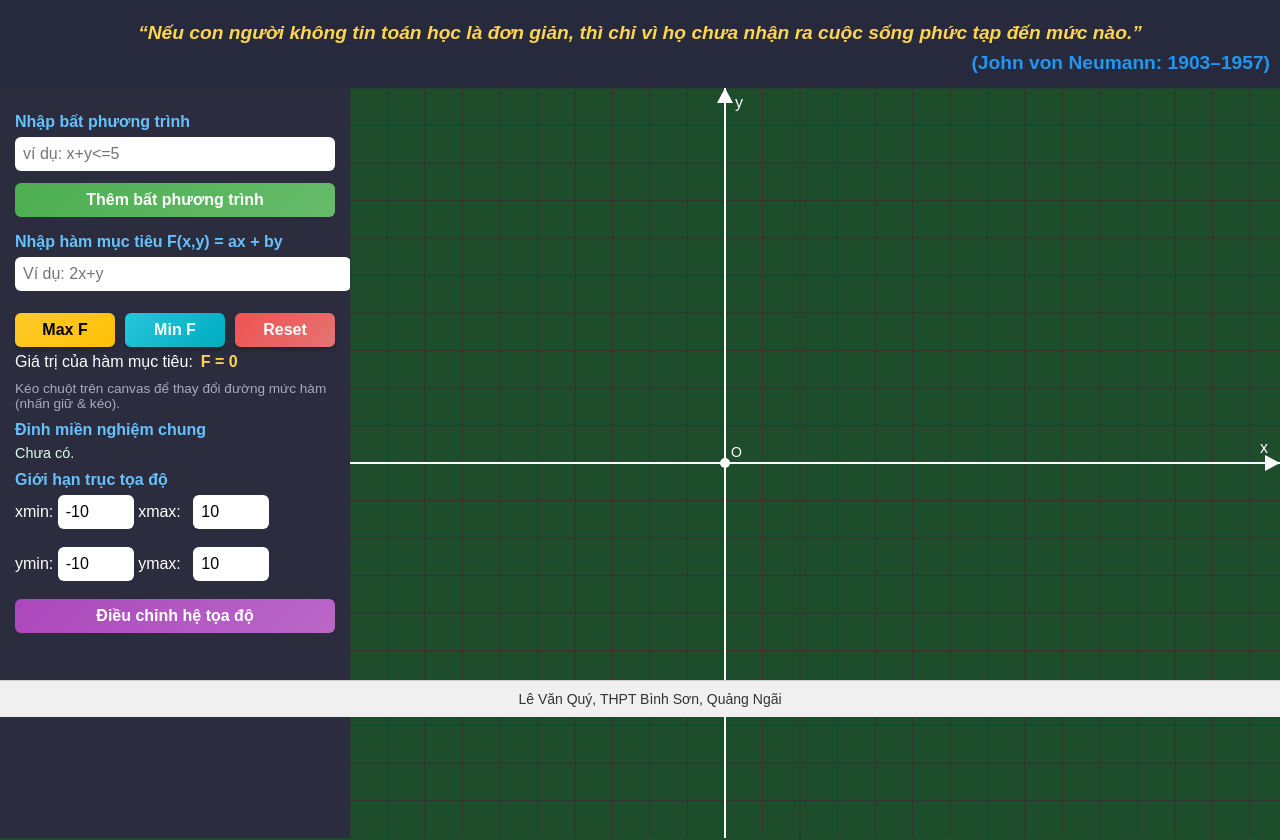
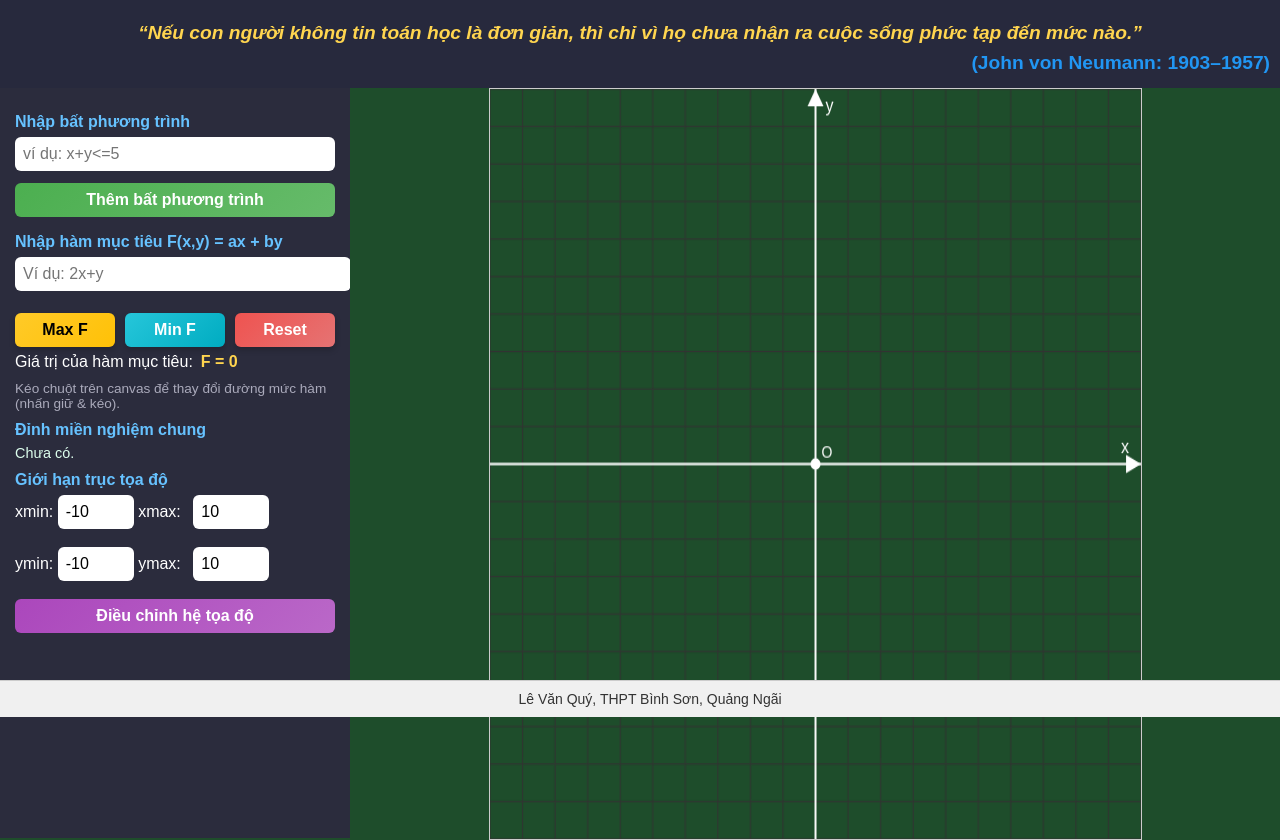
Before and after one commit to levanquybson/bptvahbpt, a plain HTML site: page index.html in a window 1280 px wide. Both pictures are taken after a click on the button "Điều chỉnh hệ tọa độ". Shown: the part 83-923 px from the top of the page. Drawn offline with Linux system fonts and the light colour scheme.

Commit message:
Update index.html

```diff
--- a/index.html
+++ b/index.html
@@ -2,7 +2,7 @@
 <html lang="vi">
 <head>
 <meta charset="utf-8"/>
-<meta name="viewport" content="width=device-width,initial-scale=1"/>
+<meta name="viewport" content="width=device-width, initial-scale=1.0, maximum-scale=1.0, user-scalable=no">
 <title>Miền nghiệm & Hàm mục tiêu</title>
 <style>
 body {
@@ -83,6 +83,31 @@ body {
       margin: 0;
       font-family: Arial, sans-serif;
     }
+
+
+@media (max-width: 768px) {
+  #container {
+    flex-direction: column;
+    height: auto;
+  }
+
+  #controls {
+    width: auto;
+    height: auto;
+  }
+
+  #canvas-container {
+    height: 400px; /* hoặc 50vh, hoặc auto tùy ý */
+  }
+}
+#canvas-container {
+  flex: 1;
+  background: #1e4d2b;
+  position: relative;
+  min-height: 300px; /* Thêm dòng này */
+}
+
+
     footer {
       position: fixed;
       bottom: 0;
@@ -105,6 +130,13 @@ body {
 
 
 
+#graph {
+  width: 70%;          /* hoặc 60%, 80% tuỳ bạn muốn nhỏ hay to */
+  aspect-ratio: 1 / 1; /* luôn giữ hình vuông */
+  display: block;
+  margin: 0 auto;      /* căn giữa */
+  border: 1px solid #ccc; /* tuỳ chọn: có khung cho dễ thấy */
+}
 
 
 
@@ -183,12 +215,16 @@ let allConstraints=[], objective=null, vertices=[], dragging=false;
 
 function fitCanvas(){
   canvas.width = canvas.offsetWidth;
-  canvas.height = canvas.offsetHeight;
+canvas.height = canvas.offsetWidth;  // ép vuông
+
   width = canvas.width; height = canvas.height;
   if(origin.x===0 && origin.y===0) origin = {x: width/2, y: height/2};
 }
 fitCanvas();
-window.addEventListener('resize', ()=>{ fitCanvas(); draw(); });
+// dùng cùng một đường tính để không “lệch” so với Reset/applyRange
+window.addEventListener('resize', resizeCanvasAndRedraw);
+// gọi 1 lần khi trang load để đồng bộ ngay từ đầu
+window.addEventListener('load', resizeCanvasAndRedraw);
 
 // ---- coord conversions ----
 const toCanvasX = x=>origin.x + x*scale;
@@ -329,8 +365,14 @@ function drawGrid(){
   ctx.moveTo(0,origin.y); ctx.lineTo(width,origin.y); ctx.stroke();
 
   // Oy
-  ctx.beginPath();
-  ctx.moveTo(origin.x,0); ctx.lineTo(origin.x,height); ctx.stroke();
+// --- trục Oy ---
+// thay vì vẽ đúng từ 0 → height, mình kéo dài ra thêm 30%
+ctx.strokeStyle = '#fff';
+ctx.lineWidth = 2;
+ctx.beginPath();
+ctx.moveTo(origin.x, -height * 0.5);       // vẽ cao hơn 30% so với canvas
+ctx.lineTo(origin.x, height * 1.5);       // vẽ thấp hơn 30% so với canvas
+ctx.stroke();
 
   // --- mũi tên Ox ---
   ctx.beginPath();
@@ -544,10 +586,44 @@ function draw(){
   drawVertexLabels(); // <- thêm dòng này
 }
 
+function resizeCanvasAndRedraw() {
+  fitCanvas();
 
+  let xmin = parseFloat(document.getElementById('xmin').value),
+      xmax = parseFloat(document.getElementById('xmax').value),
+      ymin = parseFloat(document.getElementById('ymin').value),
+      ymax = parseFloat(document.getElementById('ymax').value);
+
+  if (isNaN(xmin) || isNaN(xmax) || isNaN(ymin) || isNaN(ymax) || xmax <= xmin || ymax <= ymin) {
+    draw();
+    return;
+  }
+
+  // --- chọn khung hình vuông ---
+  const side = Math.min(width, height);   // cạnh hình vuông
+  const offsetX = (width  - side) / 2;    // căn giữa ngang
+  const offsetY = (height - side) / 2;    // căn giữa dọc
+
+  // --- cân bằng hệ trục ---
+  const dx = xmax - xmin;
+  const dy = ymax - ymin;
+  const L = Math.max(dx, dy);             // độ dài lớn nhất theo đơn vị
+  scale = side / L;                       // 1 đơn vị = scale px
+
+  // --- origin nằm trong hình vuông ---
+  origin = {
+    x: offsetX + (-xmin) * scale,
+    y: side + offsetY + ymin * scale
+  };
+
+  draw();
+}
+
+window.addEventListener("orientationchange", resizeCanvasAndRedraw);
 
 
 // ---- events ----
+
 document.getElementById('addConstraintBtn').onclick = ()=>{
   const div = document.createElement('div'); div.className='constraint-box';
   const inp=document.createElement('input'); inp.type='text'; inp.placeholder='ví dụ: x+y<=5';
@@ -556,15 +632,52 @@ document.getElementById('addConstraintBtn').onclick = ()=>{
 
 
 
-document.getElementById('applyRange').onclick = ()=>{
-  const xmin=parseFloat(document.getElementById('xmin').value),
-        xmax=parseFloat(document.getElementById('xmax').value),
-        ymin=parseFloat(document.getElementById('ymin').value),
-        ymax=parseFloat(document.getElementById('ymax').value);
-  if(isNaN(xmin)||isNaN(xmax)||isNaN(ymin)||isNaN(ymax)||xmax<=xmin||ymax<=ymin){alert('Lỗi giá trị'); return;}
-  scale=Math.min(width/(xmax-xmin), height/(ymax-ymin));
-  origin={x:-xmin*scale, y:height+ymin*scale}; draw();
+document.getElementById('applyRange').onclick = ()=> {
+  let xmin = parseFloat(document.getElementById('xmin').value),
+      xmax = parseFloat(document.getElementById('xmax').value),
+      ymin = parseFloat(document.getElementById('ymin').value),
+      ymax = parseFloat(document.getElementById('ymax').value);
+
+  if (isNaN(xmin) || isNaN(xmax) || isNaN(ymin) || isNaN(ymax) || xmax <= xmin || ymax <= ymin) {
+    alert('Lỗi giá trị');
+    return;
+  }
+
+  // --- Bước 1: chuẩn hóa để dx == dy quanh tâm ---
+  let dx = xmax - xmin;
+  let dy = ymax - ymin;
+  let cx = (xmin + xmax) / 2;
+  let cy = (ymin + ymax) / 2;
+  let L = Math.max(dx, dy);
+
+  xmin = cx - L/2;
+  xmax = cx + L/2;
+  ymin = cy - L/2;
+  ymax = cy + L/2;
+
+  // --- Bước 2: cập nhật input ---
+  document.getElementById('xmin').value = xmin;
+  document.getElementById('xmax').value = xmax;
+  document.getElementById('ymin').value = ymin;
+  document.getElementById('ymax').value = ymax;
+
+  // --- Bước 3: tính scale + origin theo căn giữa ---
+  scale = Math.min(width/(xmax-xmin), height/(ymax-ymin));
+
+  const viewW = scale * (xmax - xmin);
+  const viewH = scale * (ymax - ymin);
+  const padX  = (width  - viewW) / 2;
+  const padY  = (height - viewH) / 2;
+
+  origin = {
+    x: padX - xmin * scale,
+    y: height - padY + ymin * scale
+  };
+
+  draw();
 };
+
+
 document.getElementById('reset').onclick = ()=>{
   allConstraints=[]; objective=null; vertices=[]; document.getElementById('constraints-list').innerHTML='<div class="constraint-box"><input type="text" placeholder="ví dụ: x+y<=5"></div>';
   document.getElementById('objective').value=''; document.getElementById('vertices').innerHTML='Chưa có.'; scale=40; origin={x:width/2,y:height/2}; draw();
```
